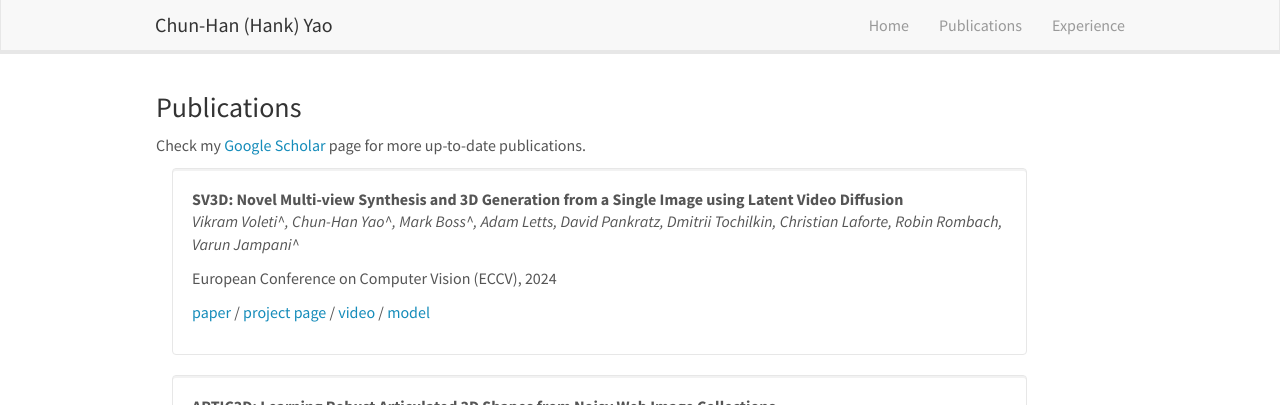
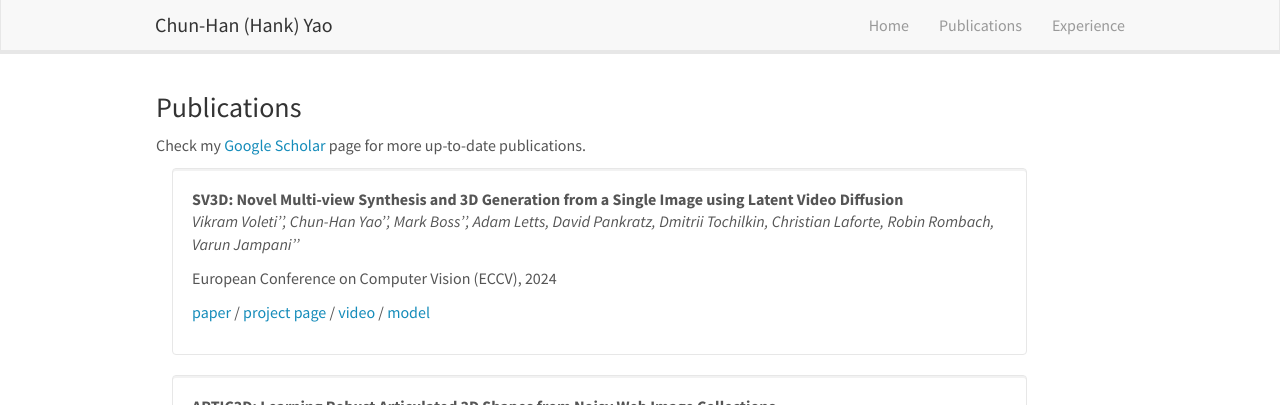
Before and after one commit to chhankyao/chhankyao.github.io, a Jekyll site: the page built from _pages/publications.md, in a window 1280 px wide and 900 px high. Shown: the top 405 px of the window. Built offline with Jekyll 4.4.1, drawn with Linux system fonts in a browser that asks for light colours; nearby versions of some CDN libraries.

```diff
--- a/_data/publist.yml
+++ b/_data/publist.yml
@@ -1,5 +1,5 @@
 - title: SV3D&#58; Novel Multi-view Synthesis and 3D Generation from a Single Image using Latent Video Diffusion
-  authors: Vikram Voleti^*, Chun-Han Yao^*, Mark Boss^*, Adam Letts, David Pankratz, Dmitrii Tochilkin, Christian Laforte, Robin Rombach, Varun Jampani^*
+  authors: Vikram Voleti'*', Chun-Han Yao'*', Mark Boss'*', Adam Letts, David Pankratz, Dmitrii Tochilkin, Christian Laforte, Robin Rombach, Varun Jampani'*'
   venue: European Conference on Computer Vision (ECCV), 2024
   number_link: 4
   link1:
```
